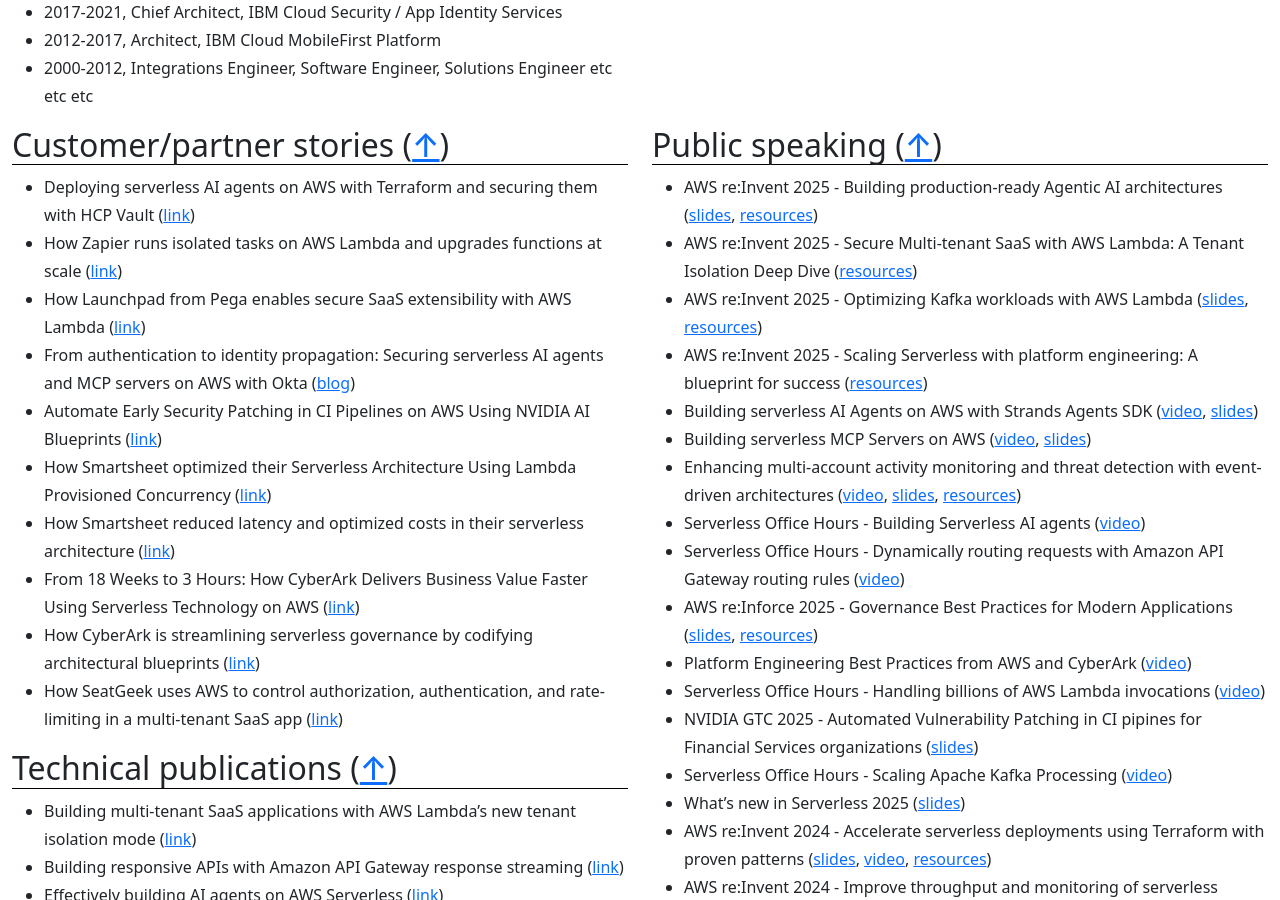
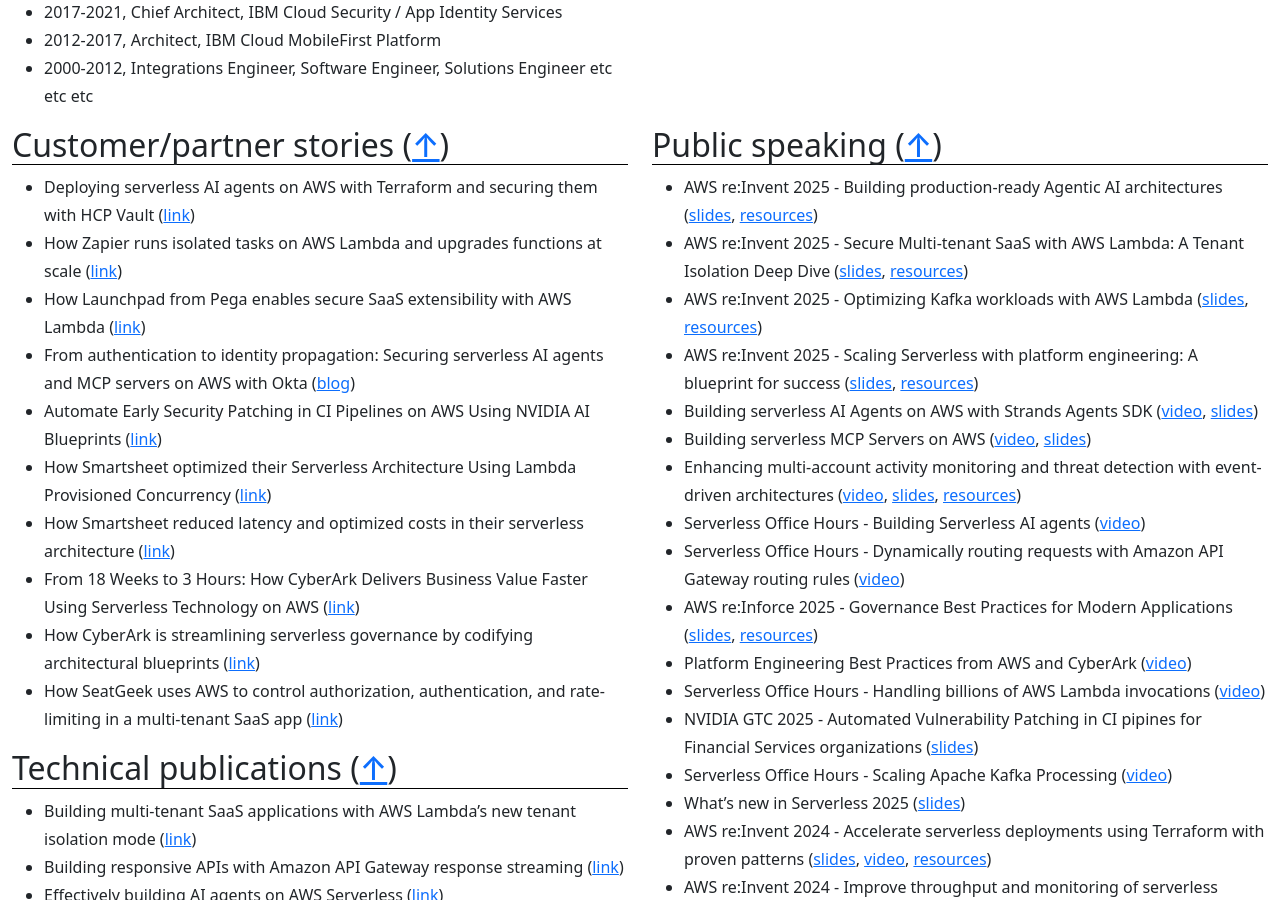
Before and after one commit to aal80/whoami, a Jekyll site: the page built from index.md, in a window 1280 px wide and 900 px high, scrolled down 312 px. Built offline with Jekyll 4.4.1, drawn with Linux system fonts in a browser that asks for light colours.

Commit message:
Update talks.md

```diff
--- a/_includes/talks.md
+++ b/_includes/talks.md
@@ -1,9 +1,9 @@
 ## Public speaking ([↑](#top))
 
 - AWS re:Invent 2025 - Building production-ready Agentic AI architectures ([slides](https://www.dropbox.com/scl/fi/wxyvqh99a7938sd3jy9ag/reinvent2025-cns425-agents.pdf?rlkey=4ijwvnb8x5xik3liqmryzv592&st=cndbnpg0&dl=0), [resources](https://aal80.github.io/aws-summits-reinvent-2025-serverless-agents-chalktalk/))
-- AWS re:Invent 2025 - Secure Multi-tenant SaaS with AWS Lambda: A Tenant Isolation Deep Dive ([resources](https://aal80.github.io/reinvent2025-cns381/))
+- AWS re:Invent 2025 - Secure Multi-tenant SaaS with AWS Lambda: A Tenant Isolation Deep Dive ([slides](https://www.dropbox.com/scl/fi/sqn7snim1x73m4uml44h9/reinvent2025-cns381-tenant.pdf?rlkey=goxl31oiky1lxgx7xb6d0g1yd&st=otucxlcl&dl=0), [resources](https://aal80.github.io/reinvent2025-cns381/))
 - AWS re:Invent 2025 - Optimizing Kafka workloads with AWS Lambda ([slides](https://www.dropbox.com/scl/fi/zoosur28fmos4z9kihzi7/reinvent2025-cns411-kafka.pdf?rlkey=b081gowestbgact4qflm4k1gv&st=mz3hj1y3&dl=0), [resources](https://aal80.github.io/reinvent2025-cns411/))
-- AWS re:Invent 2025 - Scaling Serverless with platform engineering: A blueprint for success ([resources](https://aal80.github.io/reinvent2025-cns361/))
+- AWS re:Invent 2025 - Scaling Serverless with platform engineering: A blueprint for success ([slides](https://www.dropbox.com/scl/fi/tzcsgwta7gi18wqrgwt2l/reinvent2025-cns361-platform.pdf?rlkey=zbarjfjghuj1iz6kl3kbi67mr&st=ot2bqtai&dl=0), [resources](https://aal80.github.io/reinvent2025-cns361/))
 - Building serverless AI Agents on AWS with Strands Agents SDK ([video](https://youtu.be/OuiUEPO7PB8?si=YSvJLK_iCvWm6XJZ), [slides](https://www.dropbox.com/scl/fi/xzs51iplz8vpn5o0s4whq/2025-building-ai-agents-on-aws.pdf?rlkey=m4iw9dvexfyh9yuq1s1be3eef&st=8fpmcgbf&dl=0))
 - Building serverless MCP Servers on AWS ([video](https://youtu.be/q3JgDJPeXJY), [slides](https://www.dropbox.com/scl/fi/pley3lqj96t8a5f212coe/2025-building-mcp-servers-on-aws.pdf?rlkey=5ip3rqn8iwjhody664t9ihzbm&st=sqt4dno2&dl=0))
 - Enhancing multi-account activity monitoring and threat detection with event-driven architectures ([video](https://youtu.be/KlM2M_u0v14?si=Cdb29j2ldcb0UUCh), [slides](https://www.dropbox.com/scl/fi/bpxicxheemub6k6csejlp/2025-enhancing-multi-account-activity-monitoring-with-event-driven-architectures.pdf?rlkey=476fihbcaltwb0dgcmbo91g2v&st=zvmunpc4&dl=0), [resources](https://aal80.github.io/webinar-building-event-driven-multi-account-activity-monitoring-solutions/))
```
